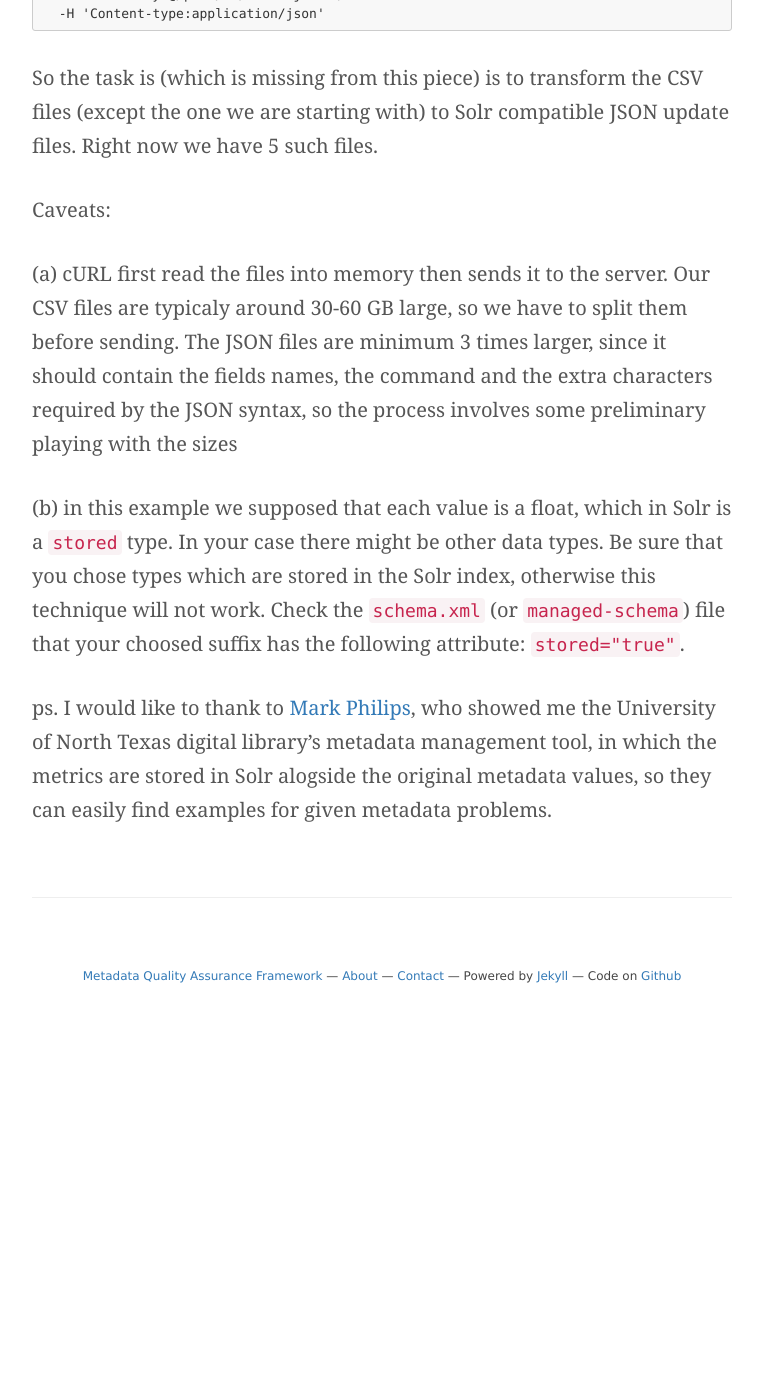
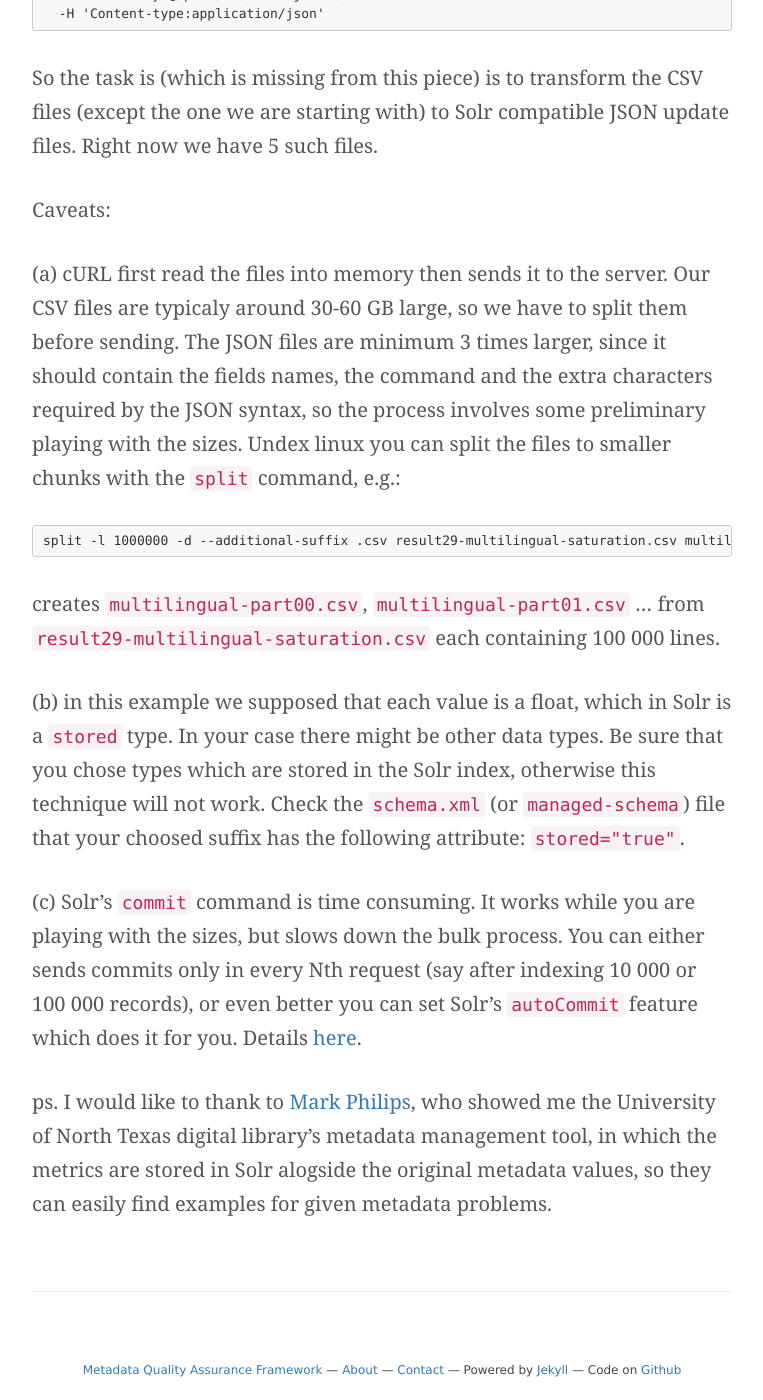
Before and after one commit to pkiraly/pkiraly.github.io, a Jekyll site: the page built from _posts/2018-05-04-incremental-solr-indexing.md, in a window 1280 px wide and 1400 px high, scrolled down 3297 px. Shown: the whole window, without its empty margins (258-1021 px from the left). Built offline with Jekyll 4.4.1, drawn with Linux system fonts in a browser that asks for light colours; nearby versions of some CDN libraries; some web fonts are replaced; comment, search, counter and statistics services are not loaded; before the commit the page ends 4312 px from its top, so only the background shows below that.

Commit message:
Update 2018-05-04-incremental-solr-indexing.md

````diff
--- a/_posts/2018-05-04-incremental-solr-indexing.md
+++ b/_posts/2018-05-04-incremental-solr-indexing.md
@@ -113,13 +113,25 @@ Caveats:
 (a) cURL first read the files into memory then sends it to the server. Our CSV files are typicaly around
 30-60 GB large, so we have to split them before sending. The JSON files are minimum 3 times larger, since it should
 contain the fields names, the command and the extra characters required by the JSON syntax, so the process involves
-some preliminary playing with the sizes
+some preliminary playing with the sizes. Undex linux you can split the files to smaller chunks with the `split`
+command, e.g.:
+
+```
+split -l 1000000 -d --additional-suffix .csv result29-multilingual-saturation.csv multilingual-part
+```
+creates `multilingual-part00.csv`, `multilingual-part01.csv` ... from `result29-multilingual-saturation.csv` each
+containing 100 000 lines.
 
 (b) in this example we supposed that each value is a float, which in Solr is a `stored` type. In your case there might
 be other data types. Be sure that you chose types which are stored in the Solr index, otherwise this technique will
 not work. Check the `schema.xml` (or `managed-schema`) file that your choosed suffix has the following
 attribute: `stored="true"`.
 
+(c) Solr's `commit` command is time consuming. It works while you are playing with the sizes, but slows down
+the bulk process. You can either sends commits only in every Nth request (say after indexing 10 000 or 100 000
+records), or even better you can set Solr's `autoCommit` feature which does it for you.
+Details [here](https://lucene.apache.org/solr/guide/7_2/updatehandlers-in-solrconfig.html).
+
 ps. I would like to thank to [Mark Philips](https://twitter.com/vphill), who showed me the University of North
 Texas digital library's metadata management tool, in which the metrics are stored in Solr alogside the original
 metadata values, so they can easily find examples for given metadata problems.
````
